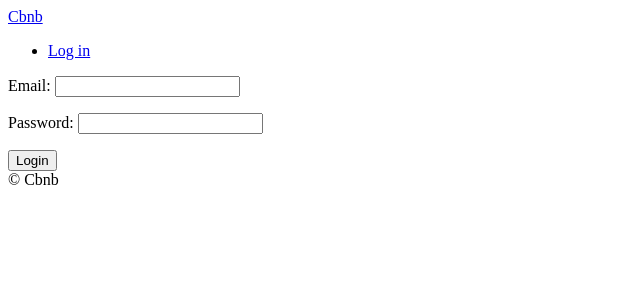
After one commit to Dellil/django-project, a Django app: page /users/login in a window 1280 px wide. The commit adds this page. Shown: the top 300 px of the page, without its empty margins (0-640 px from the left). Run offline with Django 3.2, Linux system fonts and the light colour scheme.

Commit message:
Adding login&out!

```diff
--- a/config/urls.py
+++ b/config/urls.py
@@ -22,6 +22,7 @@ from django.conf.urls.static import static
 urlpatterns = [
     path("", include("core.urls", namespace="core")),
     path("rooms/", include("rooms.urls", namespace="rooms")),
+    path("users/", include("users.urls", namespace="users")),
     path("admin/", admin.site.urls),
 ]
 
--- a/templates/partials/nav.html
+++ b/templates/partials/nav.html
@@ -1,4 +1,9 @@
 <a href="{% url "core:home" %}">Cbnb</a>
 <ul>
-    <li><a href="#">Login</a></li>
+    {% if user.is_authenticated %}
+        <li><a href="{% url "users:logout" %}">Log out </a></li>
+    {% else %}
+        <li><a href="{% url "users:login" %}">Log in</a></li>
+    {% endif %}
+
 </ul>
--- /dev/null
+++ b/templates/users/login.html
@@ -0,0 +1,19 @@
+{% extends "base.html" %}
+
+{% block page_title %}
+Log In
+{% endblock page_title %}
+
+{% block search-bar %}
+
+{% endblock search-bar %}
+
+{% block content %}
+
+<form action="{% url "users:login" %}" method="POST">
+    {% csrf_token %}
+    {{form.as_p}}
+    <button>Login</button>
+</form>
+
+{% endblock content %}
--- /dev/null
+++ b/users/forms.py
@@ -0,0 +1,19 @@
+from django import forms
+from . import models
+
+
+class LoginForm(forms.Form):
+    email = forms.EmailField()
+    password = forms.CharField(widget=forms.PasswordInput)
+
+    def clean(self):
+        email = self.cleaned_data.get("email")
+        password = self.cleaned_data.get("password")
+        try:
+            user = models.User.objects.get(email=email)
+            if user.check_password(password):
+                return self.cleaned_data
+            else:
+                self.add_error("password", forms.ValidationError("Password is wrong!"))
+        except models.User.DoesNotExist:
+            self.add_error("email", forms.ValidationError("User does not exist"))
--- /dev/null
+++ b/users/urls.py
@@ -0,0 +1,10 @@
+from django.urls import path
+from . import views
+
+
+app_name = "users"
+
+urlpatterns = [
+    path("login", views.LoginView.as_view(), name="login"),
+    path("logout", views.log_out, name="logout"),
+]
--- a/users/views.py
+++ b/users/views.py
@@ -1,3 +1,42 @@
-from django.shortcuts import render
+from django.views.generic import FormView
+from django.urls import reverse_lazy
+from django.shortcuts import redirect, reverse
+from django.contrib.auth import authenticate, login, logout
+from . import forms
 
-# Create your views here.
+
+class LoginView(FormView):
+    template_name = "users/login.html"
+    form_class = forms.LoginForm
+    success_url = reverse_lazy("core:home")
+
+    def form_valid(self, form):
+        email = form.cleaned_data.get("email")
+        password = form.cleaned_data.get("password")
+        user = authenticate(self.request, username=email, password=password)
+        if user is not None:
+            login(self.request, user)
+        return super().form_valid(form)
+
+
+def log_out(request):
+    logout(request)
+    return redirect(reverse("core:home"))
+
+
+# class LoginView(View):
+#     def get(self, request):
+#         form = forms.LoginForm(initial={"email": "aksaksdm@naver.com"})
+#         return render(request, "users/login.html", {"form": form})
+
+#     def post(self, request):
+#         form = forms.LoginForm(request.POST)
+
+#         if form.is_valid():
+#             email = form.cleaned_data.get("email")
+#             password = form.cleaned_data.get("password")
+#             user = authenticate(request, username=email, password=password)
+#             if user is not None:
+#                 login(request, user)
+#                 return redirect(reverse("core:home"))
+#         return render(request, "users/login.html", {"form": form})
```
